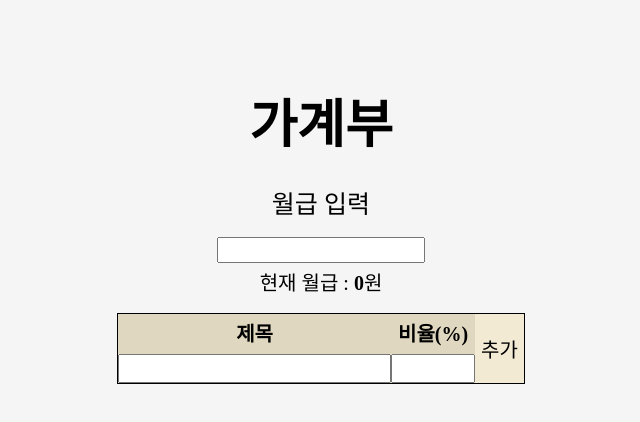
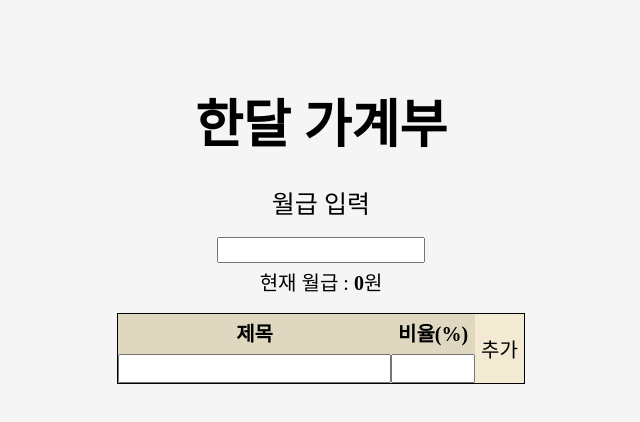
Before and after one commit to leaftha/account-book, a React (Create React App) app: page / in a window 1280 px wide. Shown: the top 422 px of the page, without its empty margins (319-959 px from the left). Built offline with nearby package versions, Linux system fonts and the light colour scheme.

Commit message:
title change

```diff
--- a/src/App.js
+++ b/src/App.js
@@ -7,7 +7,7 @@ function App() {
     const [addSalary, setAddSalary] = useState(0);
     return (
         <div className={classes.App}>
-            <h1 className={classes.title}>가계부</h1>
+            <h1 className={classes.title}>한달 가계부</h1>
             <AddSalary upSalary={setAddSalary} />
             <SetPlan salary={addSalary} />
         </div>
```
